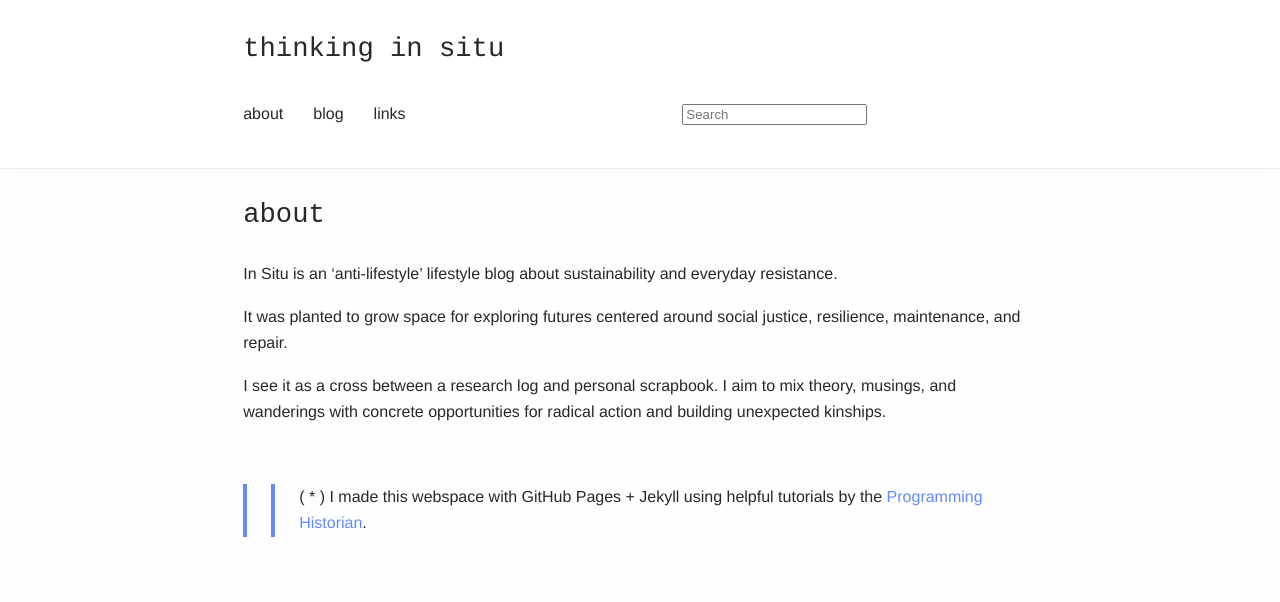
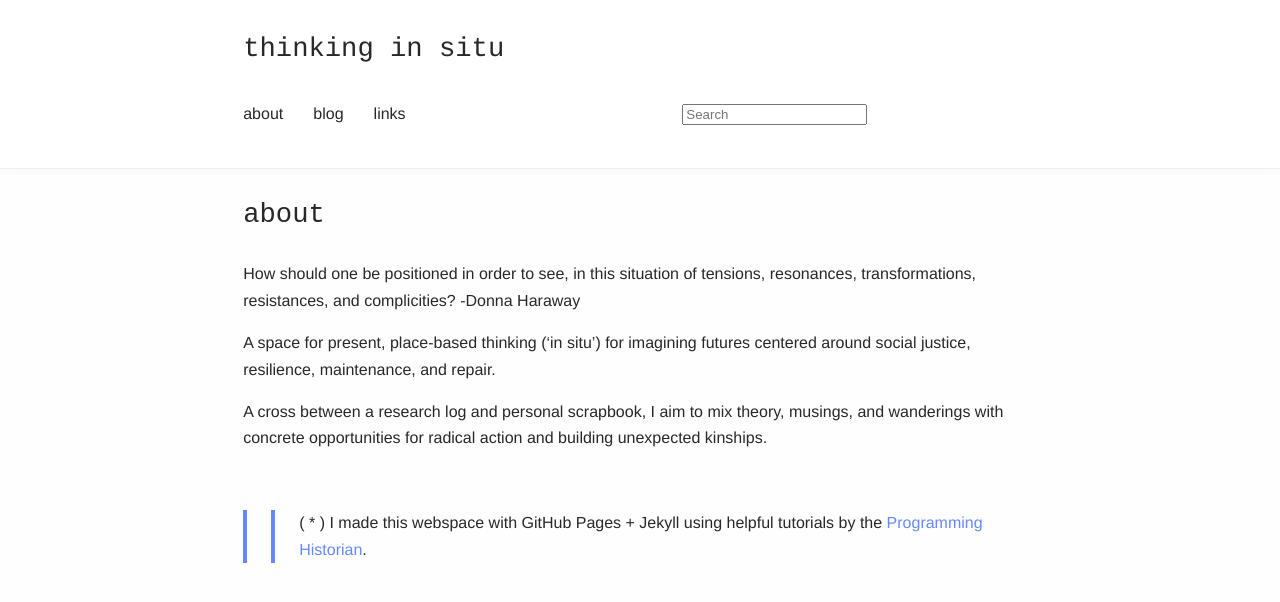
Before and after one commit to teddiebrock/blank-spaces, a Jekyll site: the page built from about.md, in a window 1280 px wide. Shown: the top 602 px of the page. Built offline with Jekyll 4.4.1, drawn with Linux system fonts in a browser that asks for light colours.

Commit message:
updates about and adding 'the field' to links

```diff
--- a/about.md
+++ b/about.md
@@ -4,13 +4,11 @@ permalink: "/about/"
 layout: page
 ---
 
-**In Situ is an 'anti-lifestyle' lifestyle blog about sustainability and everyday resistance.**
+**How should one be positioned in order to see, in this situation of tensions, resonances, transformations, resistances, and complicities?**  -Donna Haraway
 
+A space for present, place-based thinking ('in situ') for imagining futures centered around social justice, resilience, maintenance, and repair.
 
-
-It was planted to grow space for exploring futures centered around social justice, resilience, maintenance, and repair.
-
-I see it as a cross between a research log and personal scrapbook. I aim to mix theory, musings, and wanderings with concrete opportunities for radical action and building unexpected kinships.
+A cross between a research log and personal scrapbook, I aim to mix theory, musings, and wanderings with concrete opportunities for radical action and building unexpected kinships.
 
 &nbsp;
 &nbsp;
```
Also changed, not shown: _posts/2019-06-06-blogging-social-platforms.md (renamed from _posts/2019-06-06-autonomous-web.md, +2 -2 lines), links.md (+2 -0 lines).
